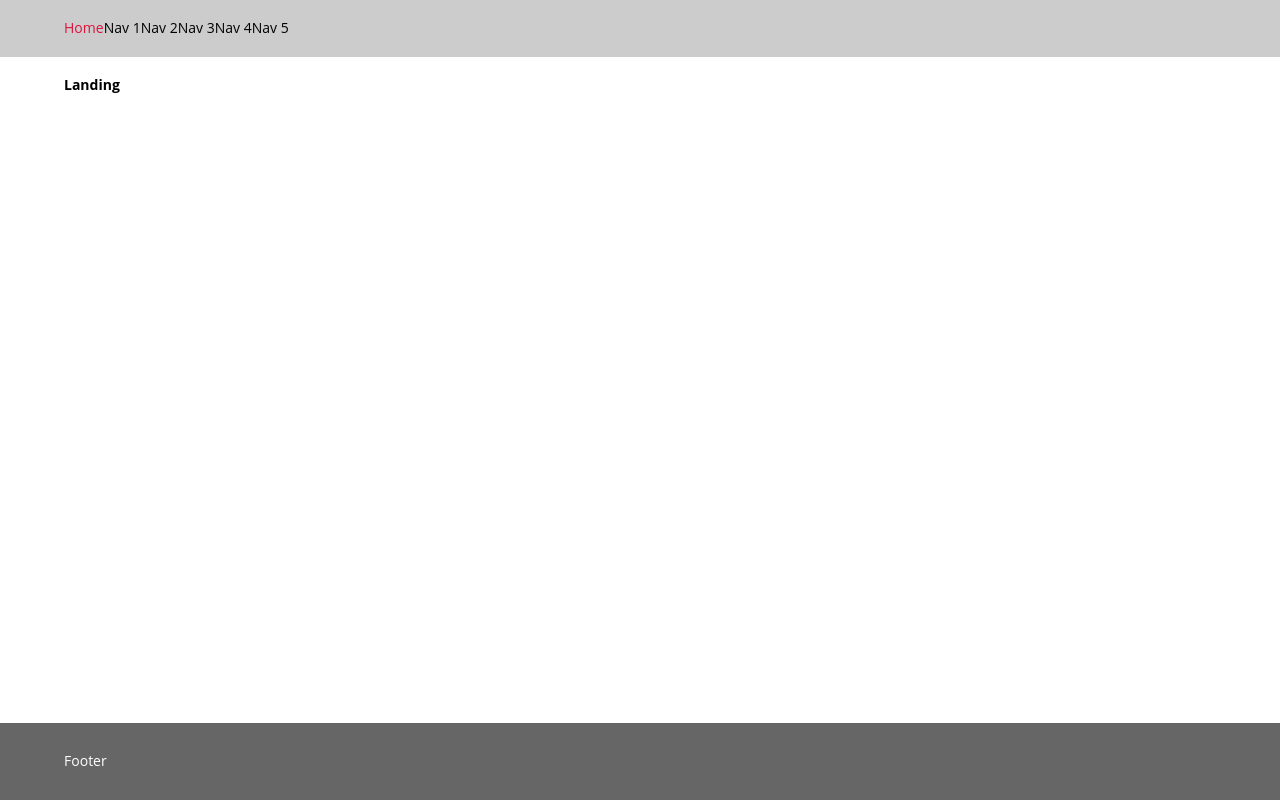
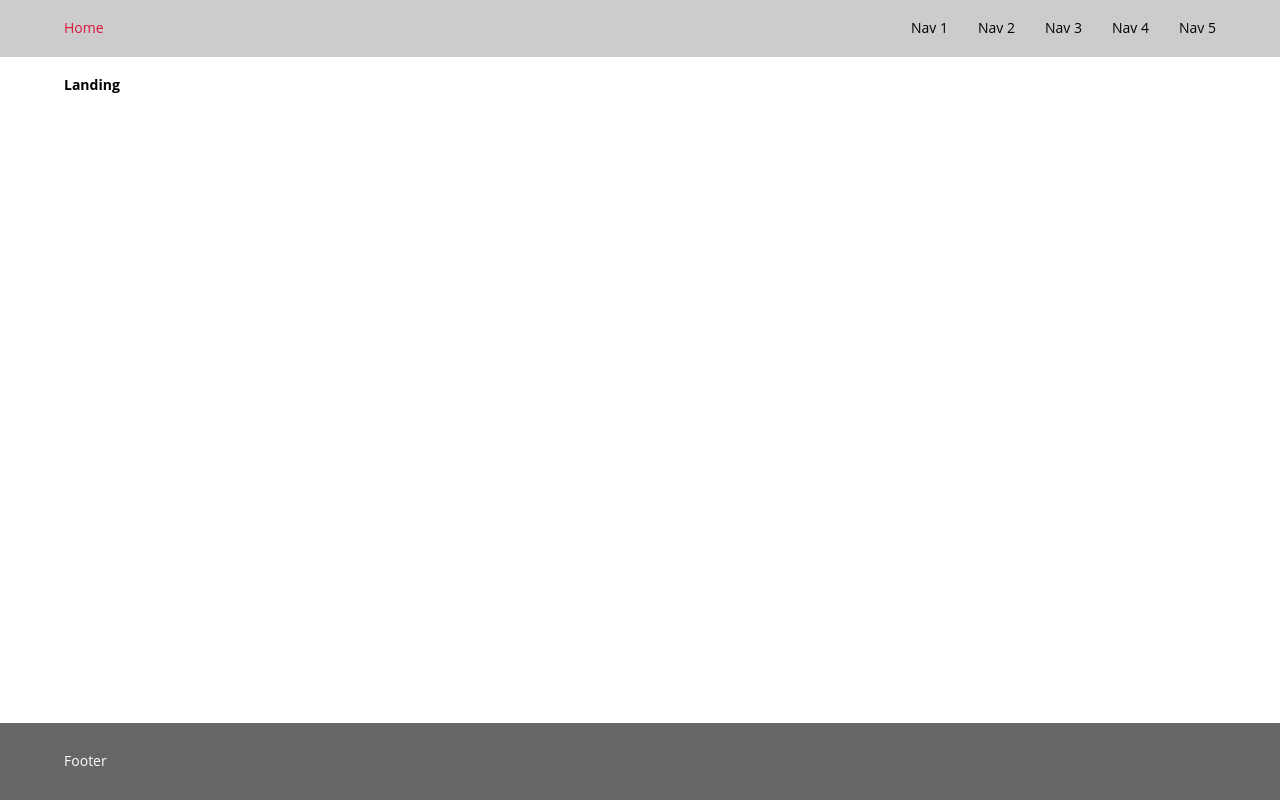
Before and after one commit to samuraijane/willow-creek-news, a React app in the folder react-ui/: page / in a window 1280 px wide. Built offline with nearby package versions, Linux system fonts and the light colour scheme.

Commit message:
style header navs

```diff
--- a/react-ui/src/sectioning/header/header.scss
+++ b/react-ui/src/sectioning/header/header.scss
@@ -1,5 +1,11 @@
 .navs {
+  display: flex;
   a {
+    margin: 0 0 0 30px;
+    &:first-child {
+      flex: 1;
+      margin-left: 0;
+    }
     &.active {
       color: crimson;
     }
```
